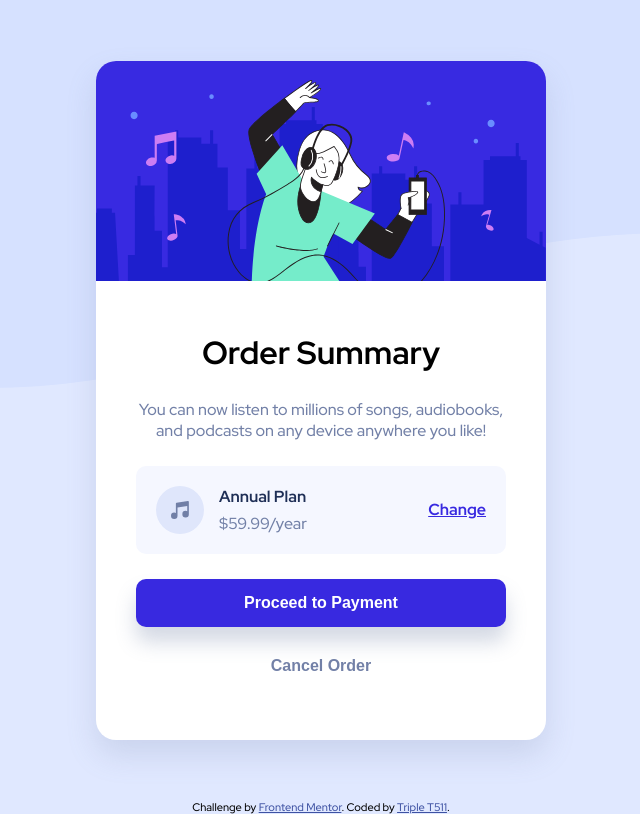
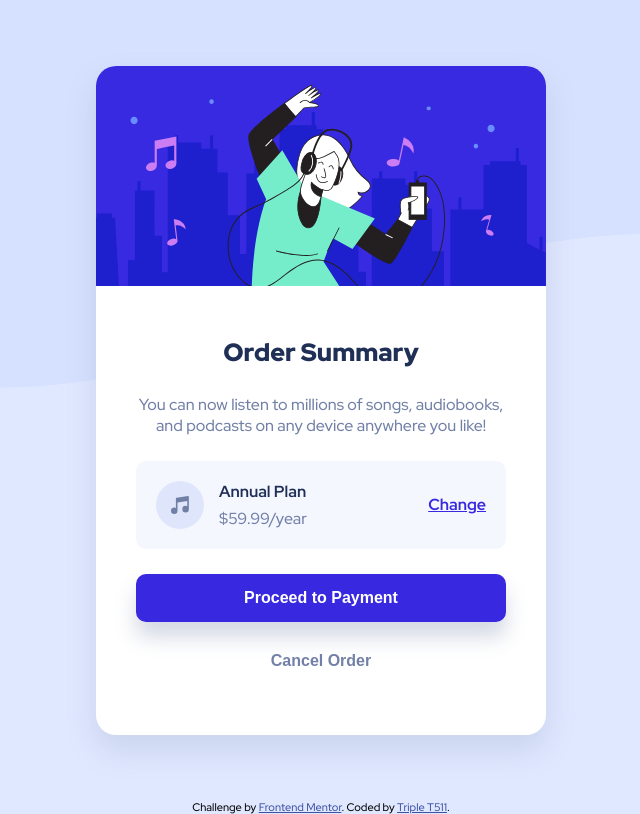
Before and after one commit to TripleT511/Order-summary-component, a plain HTML site: page order-summary-component-main/index.html in a window 1280 px wide. Shown: the whole page, without its empty margins (319-959 px from the left). Drawn offline with Linux system fonts and the light colour scheme.

Commit message:
Update css

```diff
--- a/order-summary-component-main/style.css
+++ b/order-summary-component-main/style.css
@@ -68,7 +68,7 @@ body {
 .card__body--title {
     text-align: center;
 }
-.card__body--title h2 {
+.card__body--title h1 {
     color: var(--primary-color);
     font-size: 25px;
     font-weight: 900;
```
